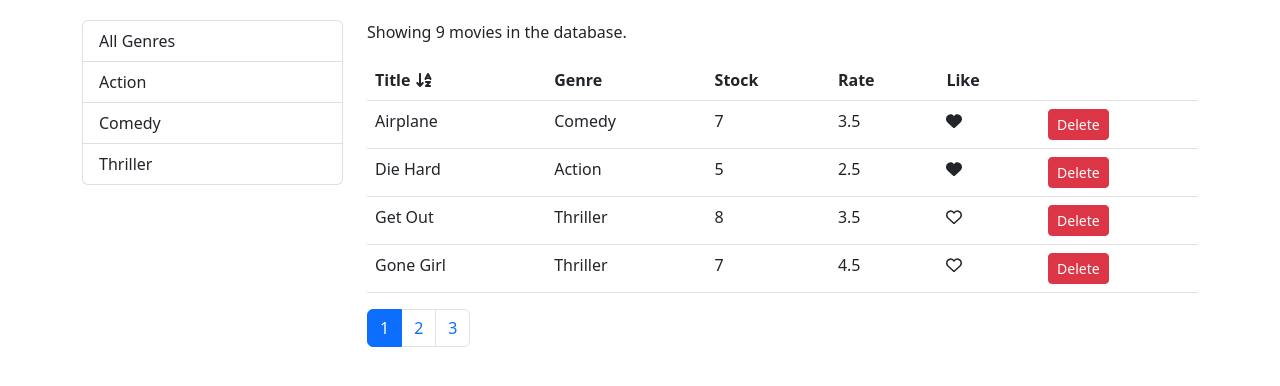
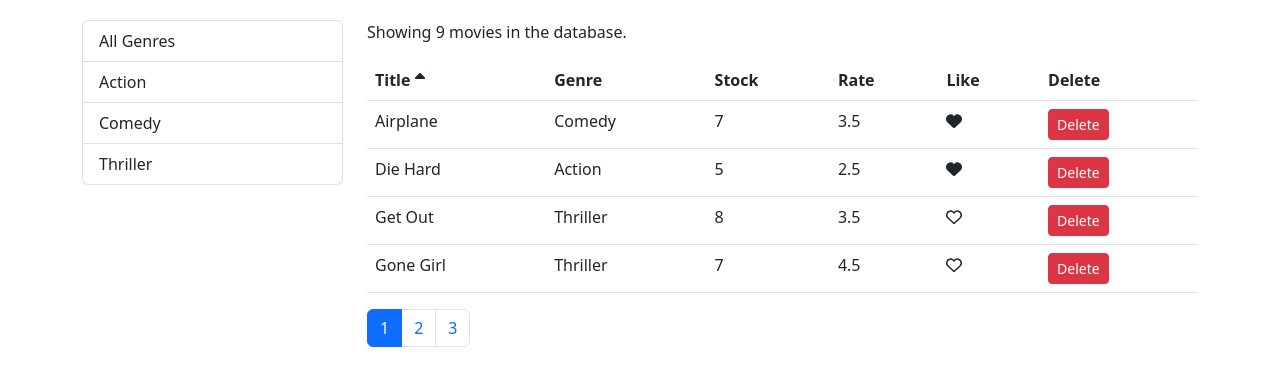
Before and after one commit to MartinMSalas/React_Mosh01_Vidly, a React (Create React App) app in the folder vidly/: page / in a window 1280 px wide. Shown: the top 386 px of the page. Built offline with nearby package versions, Linux system fonts and the light colour scheme.

Commit message:
adding sorting icons finished

```diff
--- a/vidly/src/components/common/listGroup.jsx
+++ b/vidly/src/components/common/listGroup.jsx
@@ -2,8 +2,8 @@ import React from "react";
 
 //
 
-const ListGroup = (props) => {
-  const { items, textProperty, valueProperty, onItemSelect, selectedItem } = props;
+const ListGroup = ({ items, textProperty, valueProperty, onItemSelect, selectedItem }) => {
+
   //console.log(selectedItem);
   return (
     <ul className="list-group">
--- /dev/null
+++ b/vidly/src/components/common/table.jsx
@@ -0,0 +1,22 @@
+import React from 'react';
+import TableBody from './tableBody';
+import TableHeader from './tableHeader';
+
+
+
+const Table = ({ columns, sortColumn, data, onSort}) => {
+  // La interface recibe columnnas
+
+
+  return (  <table className="table">
+  <TableHeader
+    columns={columns}
+    sortColumn={sortColumn}
+    onSort={onSort}
+  ></TableHeader>
+
+  <TableBody data={data} columns={columns}></TableBody>
+</table> );
+}
+
+export default Table;
--- a/vidly/src/components/common/tableBody.jsx
+++ b/vidly/src/components/common/tableBody.jsx
@@ -9,6 +9,9 @@ class TableBody extends Component {
     return _.get(item, column.path);
 
   }
+  createKey = (item,column) => {
+    return item._id +  (column.path || column.key);
+  }
 
   render() {
     const { data, columns } = this.props;
@@ -16,8 +19,9 @@ class TableBody extends Component {
     return (
       <tbody>
         {data.map(item =>
-          <tr key={item.key}> {columns.map( column =>
-              <td>{this.renderCell(item, column)}</td>
+          <tr key={item._id}>{columns.map( column =>
+
+            <td key={this.createKey(item,column)}>{this.renderCell(item, column)}</td>
             )}
           </tr>
         )}
--- a/vidly/src/components/common/tableHeader.jsx
+++ b/vidly/src/components/common/tableHeader.jsx
@@ -14,14 +14,14 @@ npm install --save @fortawesome/react-fontawesome
 import { FontAwesomeIcon } from "@fortawesome/react-fontawesome";
 import { faHeart } from "@fortawesome/free-solid-svg-icons";
 import { faHeart as farHeart } from "@fortawesome/free-regular-svg-icons";
-
+<FontAwesomeIcon icon="fa-solid fa-sort-up" />
 const fullHeart = <FontAwesomeIcon icon={faHeart} />;
 const emptyHeart = <FontAwesomeIcon icon={farHeart} />;
 */
 
 import { FontAwesomeIcon } from "@fortawesome/react-fontawesome";
-import { faArrowDownAZ } from "@fortawesome/free-solid-svg-icons";
-import { faArrowDownZA } from "@fortawesome/free-solid-svg-icons";
+import { faSortUp } from "@fortawesome/free-solid-svg-icons";
+import { faSortDown } from "@fortawesome/free-solid-svg-icons";
 
 class TableHeader extends Component {
   raiseSort = (path) => {
@@ -29,8 +29,11 @@ class TableHeader extends Component {
     if (sortColumn.path === path) {
       sortColumn.order = sortColumn.order === "asc" ? "desc" : "asc";
     } else {
-      sortColumn.path = path;
-      sortColumn.order = "asc";
+      if (path !== undefined ) {
+
+        sortColumn.path = path;
+        sortColumn.order = "asc";
+      }
     }
     this.props.onSort(sortColumn);
   };
@@ -38,8 +41,8 @@ class TableHeader extends Component {
   renderSortIcon = (column) => {
     const { sortColumn } = this.props;
     if (column.path !== sortColumn.path) return null;
-    if (sortColumn.order === "asc") return <FontAwesomeIcon icon={faArrowDownAZ} />;
-    return <FontAwesomeIcon icon={faArrowDownZA} />
+    if (sortColumn.order === "asc") return <FontAwesomeIcon icon={faSortUp} />;
+    return <FontAwesomeIcon icon={faSortDown} />
   };
 
   render() {
@@ -47,7 +50,8 @@ class TableHeader extends Component {
       <thead>
         <tr>
           {this.props.columns.map((column) => (
-            <th
+            <th className="
+            clickable"
               key={column.path || column.key}
               onClick={() => this.raiseSort(column.path)}
             >
--- a/vidly/src/components/movies.jsx
+++ b/vidly/src/components/movies.jsx
@@ -38,11 +38,11 @@ class Movies extends Component {
     genres: [],
     pageSize: 4,
     currentPage: 1,
-    sortColumn: { path: "title", order: "asc"},
+    sortColumn: { path: "title", order: "asc" },
   };
 
   componentDidMount() {
-    const genres = [{ _id:"", name: "All Genres" }, ...getGenres()];
+    const genres = [{ _id: "", name: "All Genres" }, ...getGenres()];
     this.setState({ movies: getMovies(), genres });
   }
   handleLike = (movie) => {
@@ -67,15 +67,11 @@ class Movies extends Component {
     this.setState({ selectedGenre: genre, currentPage: 1 });
   };
 
-  handleSort = sortColumn => {
-    this.setState({sortColumn});
-
-
-
+  handleSort = (sortColumn) => {
+    this.setState({ sortColumn });
   };
 
-  render() {
-    const { length: count } = this.state.movies;
+  getPagedData = () => {
     const {
       pageSize,
       currentPage,
@@ -83,33 +79,30 @@ class Movies extends Component {
       selectedGenre,
       sortColumn,
     } = this.state;
-    /*
-    Esto era la primera implementacion
-
-    let moviesByGenre = allMovies;
-    if(currentGenre !== "All" ){
-      moviesByGenre =  allMovies.filter((movie) =>{
-
-        return movie.genre.name === currentGenre;
-      }
-
-      );
-    }
-    //__.filter(items, {genre: {name: genreRequest} });
-    //allMovies.map(movie => movie.genre.name === currentGenre);
-    //console.log("Peliculas por genero",moviesByGenre.length);
-    const count = moviesByGenre.length;
-    */
-    if (!count) return <p>There are no movies in the database</p>;
 
     const filtered =
       selectedGenre && selectedGenre._id
         ? allMovies.filter((m) => m.genre._id === selectedGenre._id)
         : allMovies;
 
-    const sorted= _.orderBy(filtered, [sortColumn.path], sortColumn.order);
+    const sorted = _.orderBy(filtered, [sortColumn.path], sortColumn.order);
 
     const movies = paginate(sorted, currentPage, pageSize);
+
+    return { totalCount: filtered.length, data: movies}
+  }
+
+  render() {
+    const { length: count } = this.state.movies;
+    const {
+      pageSize,
+      currentPage,
+      sortColumn,
+    } = this.state;
+
+    if (!count) return <p>There are no movies in the database</p>;
+
+    const {totalCount, data: movies} = this.getPagedData();
 
     return (
       <React.Fragment>
@@ -118,12 +111,12 @@ class Movies extends Component {
             <ListGroup
               items={this.state.genres}
               onItemSelect={this.handleGenreSelect}
-              selectedItem={selectedGenre}
+              selectedItem={this.state.selectedGenre}
             ></ListGroup>
           </div>
 
           <div className="col">
-            <p>Showing {filtered.length} movies in the database.</p>
+            <p>Showing {totalCount} movies in the database.</p>
             <MoviesTable
               movies={movies}
               sortColumn={sortColumn}
@@ -132,7 +125,7 @@ class Movies extends Component {
               onSort={this.handleSort}
             ></MoviesTable>
             <Pagination
-              itemsCount={filtered.length}
+              itemsCount={totalCount}
               pageSize={pageSize}
               currentPage={currentPage}
               onPageChange={this.handlePageChange}
--- a/vidly/src/components/moviesTable.jsx
+++ b/vidly/src/components/moviesTable.jsx
@@ -1,8 +1,7 @@
 import React, { Component } from "react";
 
 import Like from "./common/like";
-import TableBody from "./common/tableBody";
-import TableHeader from "./common/tableHeader";
+import Table from "./common/table";
 
 class MoviesTable extends Component {
   columns = [
@@ -12,12 +11,18 @@ class MoviesTable extends Component {
     { path: "dailyRentalRate", label: "Rate" },
     {
       key: "like",
-      content: movie => <Like liked={movie.liked} onClick={() => this.props.onLike(movie)}></Like>,
+      content: (movie) => (
+        <Like
+          liked={movie.liked}
+          onClick={() => this.props.onLike(movie)}
+        ></Like>
+      ),
       label: "Like",
     },
     {
+      label: "Delete",
       key: "delete",
-      content: ( movie =>
+      content: (movie) => (
         <button
           onClick={() => this.props.onDelete(movie)}
           className="btn btn-danger btn-sm"
@@ -29,18 +34,15 @@ class MoviesTable extends Component {
   ];
 
   render() {
-    const { movies,  onSort, sortColumn } = this.props;
+    const { movies, onSort, sortColumn } = this.props;
 
     return (
-      <table className="table">
-        <TableHeader
-          columns={this.columns}
-          sortColumn={sortColumn}
-          onSort={onSort}
-        ></TableHeader>
-
-        <TableBody data={movies} columns={this.columns}></TableBody>
-      </table>
+      <Table
+        columns={this.columns}
+        data={movies}
+        sortColumn={sortColumn}
+        onSort={onSort}
+      ></Table>
     );
   }
 }
--- a/vidly/src/index.css
+++ b/vidly/src/index.css
@@ -8,3 +8,7 @@ body {
   -moz-osx-font-smoothing: grayscale;
 
 }
+
+.clickable {
+  cursor: pointer;
+}
```
Also changed, not shown: vidly/src/components/common/listGroup2.jsx (deleted, +0 -105 lines), vidly/src/components/common/pagination.jsx (+4 -3 lines).
